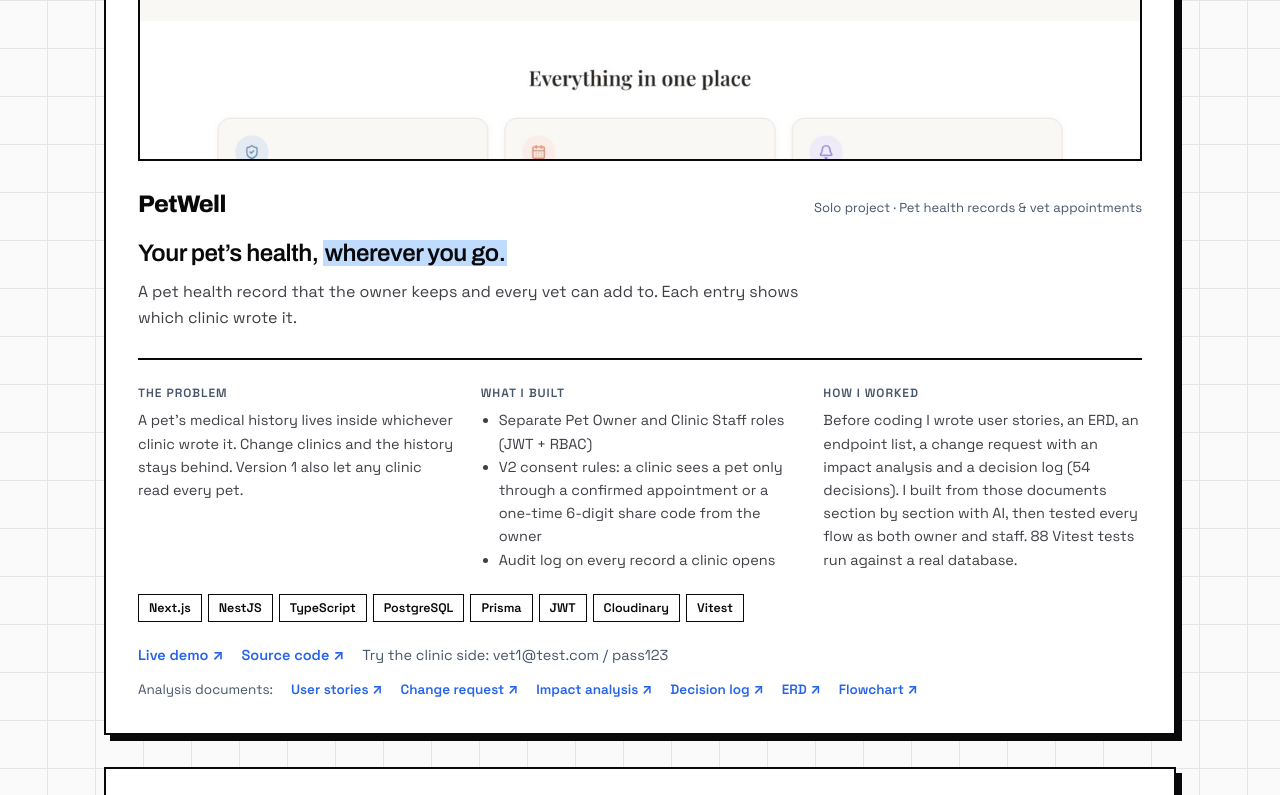
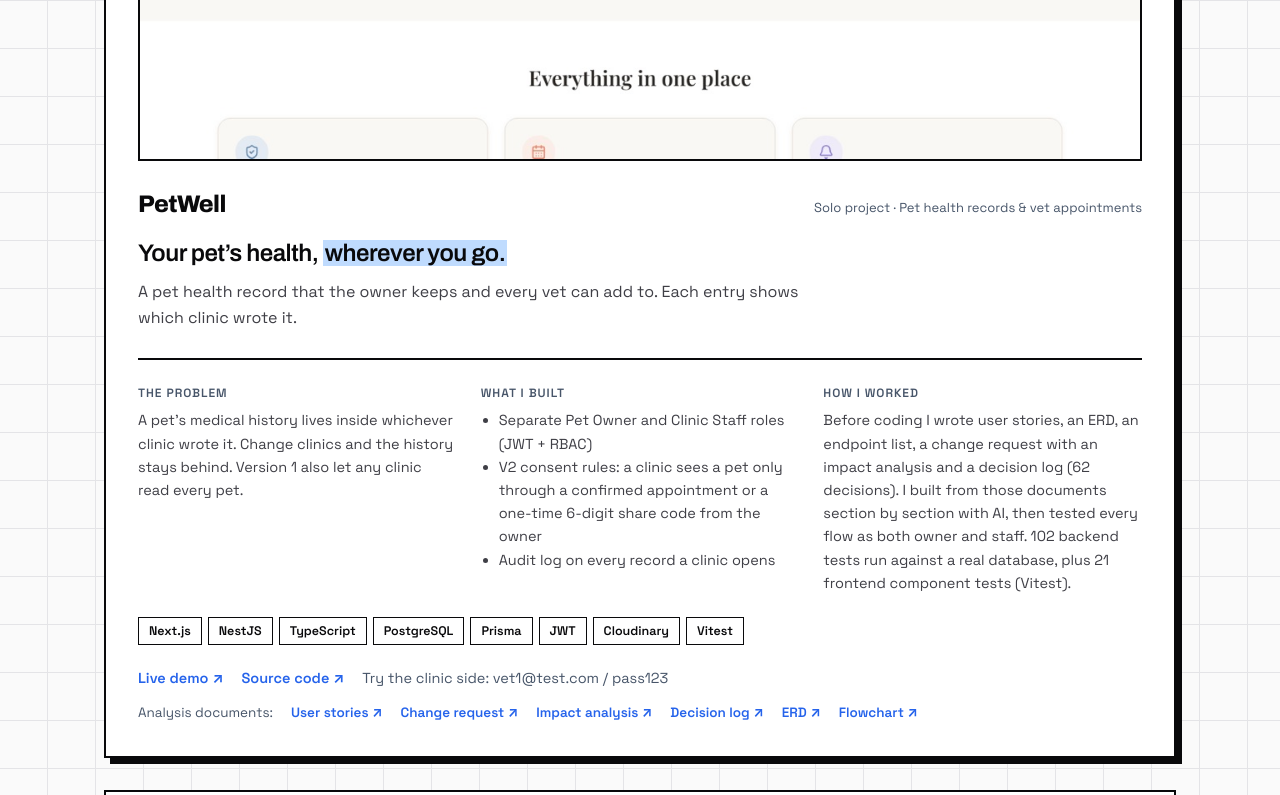
Before and after one commit to zernpany-fs/zernpany-fs.github.io, a plain HTML site: page index.html in a window 1280 px wide. Shown: the part 1535-2330 px from the top of the page. Drawn offline with Linux system fonts and the light colour scheme.

Commit message:
Update PetWell numbers: 123 tests, 62 decisions
Co-Authored-By: Claude Opus 5.5 <noreply@anthropic.com>
Claude-Session: https://claude.ai/code/session_014h4M4hatY3YJNar437qAT6

```diff
--- a/index.html
+++ b/index.html
@@ -522,9 +522,9 @@
     <div class="stats-band">
       <div class="stats wrap">
         <div class="stat"><span class="num" data-to="3">3</span><span class="lbl">web apps live online</span></div>
-        <div class="stat"><span class="num" data-to="88">88</span><span class="lbl">automated tests in PetWell</span></div>
+        <div class="stat"><span class="num" data-to="123">123</span><span class="lbl">automated tests in PetWell</span></div>
         <div class="stat"><span class="num" data-to="52">52</span><span class="lbl">commits in a team of 5</span></div>
-        <div class="stat"><span class="num" data-to="54">54</span><span class="lbl">design decisions logged</span></div>
+        <div class="stat"><span class="num" data-to="62">62</span><span class="lbl">design decisions logged</span></div>
       </div>
     </div>
 
@@ -567,9 +567,9 @@
             <div>
               <h4>How I worked</h4>
               <p>Before coding I wrote user stories, an ERD, an endpoint list, a change request with an
-                impact analysis and a decision log (54 decisions). I built from those documents section
-                by section with AI, then tested every flow as both owner and staff. 88 Vitest tests run
-                against a real database.</p>
+                impact analysis and a decision log (62 decisions). I built from those documents section
+                by section with AI, then tested every flow as both owner and staff. 102 backend tests run
+                against a real database, plus 21 frontend component tests (Vitest).</p>
             </div>
           </div>
           <div class="tags">
```
